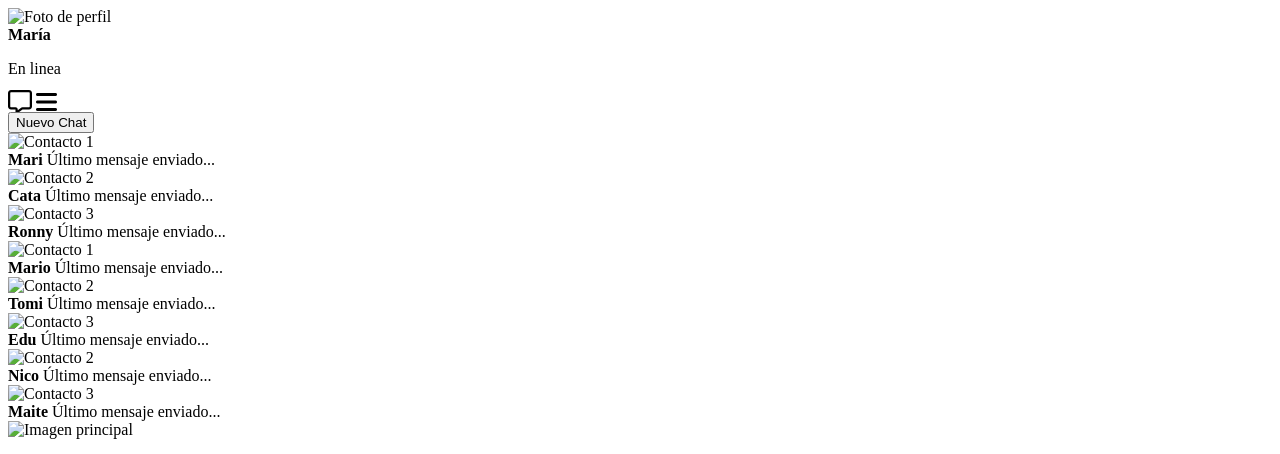
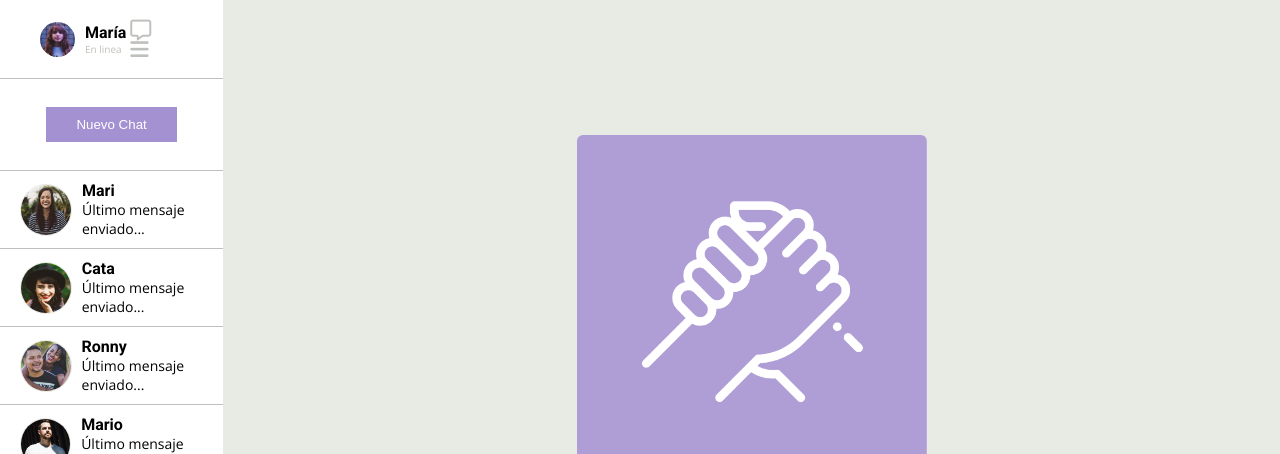
Before and after one commit to martincantolla/Chat-Mockup, a plain HTML site: page index.html in a window 1280 px wide. Shown: the top 454 px of the page. Drawn offline with nearby package versions, Linux system fonts and the light colour scheme; the site is published under a folder, as on GitHub Pages, so addresses that start at the root find nothing.

Commit message:
fixed relative path

```diff
--- a/index.html
+++ b/index.html
@@ -5,7 +5,7 @@
     <meta http-equiv="X-UA-Compatible" content="IE=edge">
     <meta name="viewport" content="width=device-width, initial-scale=1.0">
     <title>Contact Me</title>
-    <link rel="stylesheet" href="/assets/styles/style.css">
+    <link rel="stylesheet" href="assets/styles/style.css">
     <link rel="preconnect" href="https://fonts.googleapis.com">
     <link rel="preconnect" href="https://fonts.gstatic.com" crossorigin>
     <link href="https://fonts.googleapis.com/css2?family=Open+Sans&family=Roboto:wght@700&display=swap" rel="stylesheet">
@@ -16,7 +16,7 @@
     <div class="contactos">
       <div class="cabecera">
         <div class="nombre-foto">
-          <img src="/assets/imgs/maria.jpg" alt="Foto de perfil">
+          <img src="assets/imgs/maria.jpg" alt="Foto de perfil">
           <div>
             <strong>María</strong>
             <p>En linea</p>
@@ -31,56 +31,56 @@
         <button class="nuevo-chat">Nuevo Chat</button>
         </div>
         <div class="contacto">
-          <img src="/assets/imgs/1.jpg" alt="Contacto 1">
+          <img src="assets/imgs/1.jpg" alt="Contacto 1">
           <div class="mensaje">
             <strong>Mari</strong>
             <span>Último mensaje enviado...</span>
           </div>
         </div>
         <div class="contacto">
-          <img src="/assets/imgs/2.jpg" alt="Contacto 2">
+          <img src="assets/imgs/2.jpg" alt="Contacto 2">
           <div class="mensaje">
             <strong>Cata</strong>
             <span>Último mensaje enviado...</span>
           </div>
         </div>
         <div class="contacto">
-          <img src="/assets/imgs/3.jpg" alt="Contacto 3">
+          <img src="assets/imgs/3.jpg" alt="Contacto 3">
           <div class="mensaje">
             <strong>Ronny</strong>
             <span>Último mensaje enviado...</span>
           </div>
         </div>
         <div class="contacto">
-            <img src="/assets/imgs/4.jpg" alt="Contacto 1">
+            <img src="assets/imgs/4.jpg" alt="Contacto 1">
             <div class="mensaje">
               <strong>Mario</strong>
               <span>Último mensaje enviado...</span>
             </div>
           </div>
           <div class="contacto">
-            <img src="/assets/imgs/5.jpg" alt="Contacto 2">
+            <img src="assets/imgs/5.jpg" alt="Contacto 2">
             <div class="mensaje">
               <strong>Tomi</strong>
               <span>Último mensaje enviado...</span>
             </div>
           </div>
           <div class="contacto">
-            <img src="/assets/imgs/6.jpg" alt="Contacto 3">
+            <img src="assets/imgs/6.jpg" alt="Contacto 3">
             <div class="mensaje">
               <strong>Edu</strong>
               <span>Último mensaje enviado...</span>
             </div>
           </div>
           <div class="contacto">
-            <img src="/assets/imgs/7.jpg" alt="Contacto 2">
+            <img src="assets/imgs/7.jpg" alt="Contacto 2">
             <div class="mensaje">
               <strong>Nico</strong>
               <span>Último mensaje enviado...</span>
             </div>
           </div>
           <div class="contacto">
-            <img src="/assets/imgs/8.jpg" alt="Contacto 3">
+            <img src="assets/imgs/8.jpg" alt="Contacto 3">
             <div class="mensaje">
               <strong>Maite</strong>
               <span>Último mensaje enviado...</span>
@@ -93,7 +93,7 @@
 
     <div class="seccion-principal">
 
-          <img class="imagen" src="/assets/imgs/hand.png" alt="Imagen principal">
+          <img class="imagen" src="assets/imgs/hand.png" alt="Imagen principal">
           <div class="texto-principal">
             <h1>Comienza el Networking</h1>
             <p>Presiona el boton <strong>"Nuevo Chat"</strong> para comenzar a crear nuevas redes de contacto para tu empresa o emprendimiento.</p>
```
